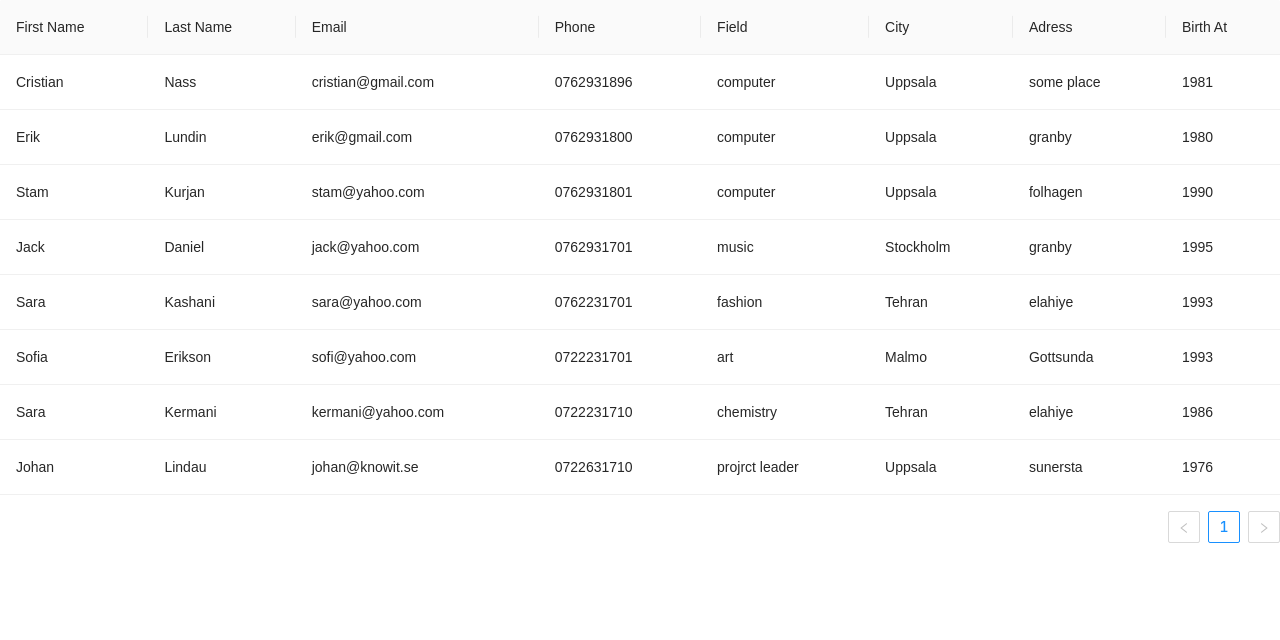
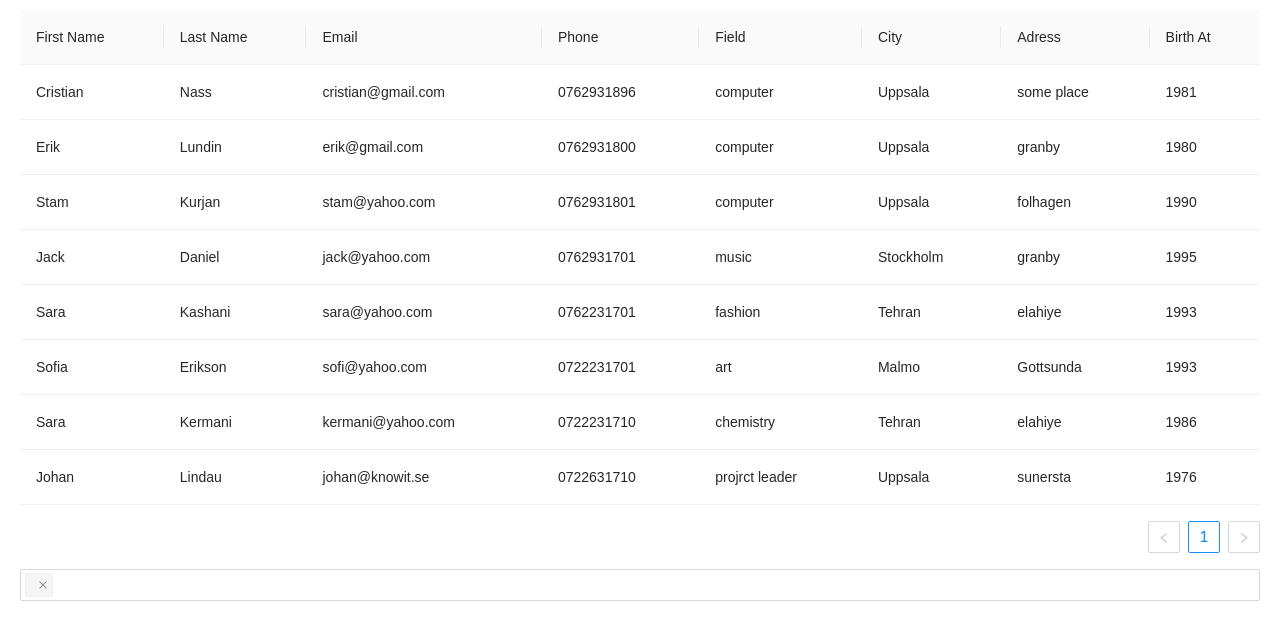
Before and after one commit to Cristian-Nass/personal-practice-react, a React (Create React App) app: page / in a window 1280 px wide. Shown: the top 640 px of the page. Built offline with nearby package versions, Linux system fonts and the light colour scheme.

Commit message:
implemented select

```diff
--- a/src/App.css
+++ b/src/App.css
@@ -1,7 +1,7 @@
-
 .App {
   text-align: center;
   font-family: sans-serif;
+  padding: 10px 20px;
 }
 
 .App-logo {
--- a/src/components/CustomSearch.tsx
+++ b/src/components/CustomSearch.tsx
@@ -1,5 +1,5 @@
-import React from "react";
-import { Table } from "antd";
+import React, { useState } from "react";
+import { Table, Select } from "antd";
 import { users } from "./data";
 
 const CustomSearch = () => {
@@ -45,9 +45,33 @@ const CustomSearch = () => {
       key: "birthAt",
     },
   ];
-  console.log("Key", Object.keys(users[0]));
+  const OPTIONS = ["Apples", "Nails", "Bananas", "Helicopters"];
 
-  return <Table columns={columns} dataSource={users} rowKey={"id"} />;
+  const [selectedItems, setSelectedItems] = useState("");
+  const handleChange = (selectedItems: string) => {
+    setSelectedItems(selectedItems);
+    console.log(selectedItems);
+  };
+
+  const filteredOptions = OPTIONS.filter((o) => !selectedItems.includes(o));
+  return (
+    <>
+      <Table columns={columns} dataSource={users} rowKey={"id"} />
+      <Select
+        mode='multiple'
+        placeholder='Inserted are removed'
+        value={selectedItems}
+        onChange={handleChange}
+        style={{ width: "100%" }}
+      >
+        {filteredOptions.map((item) => (
+          <Select.Option key={item} value={item}>
+            {item}
+          </Select.Option>
+        ))}
+      </Select>
+    </>
+  );
 };
 
 export default CustomSearch;
```
